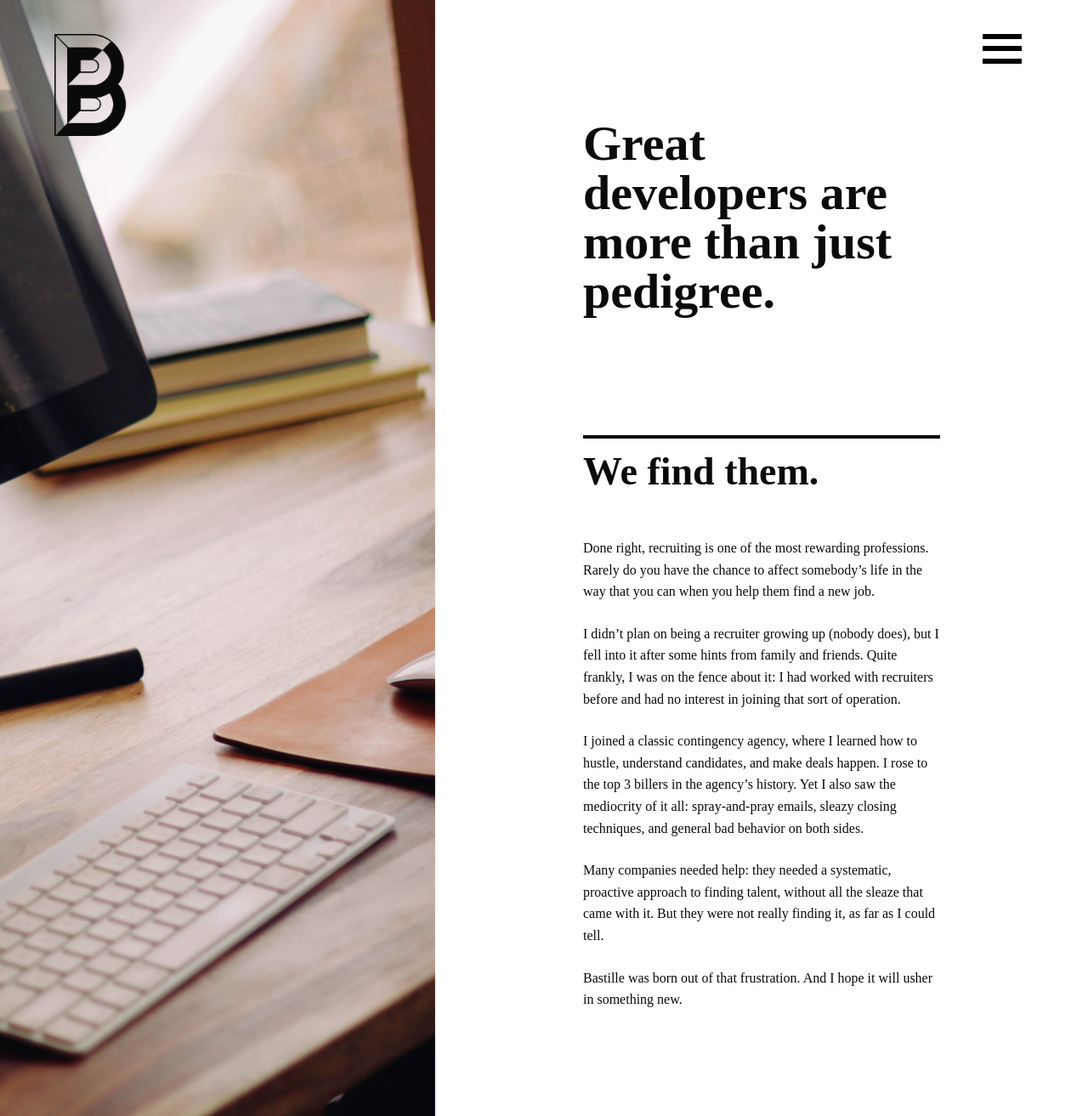
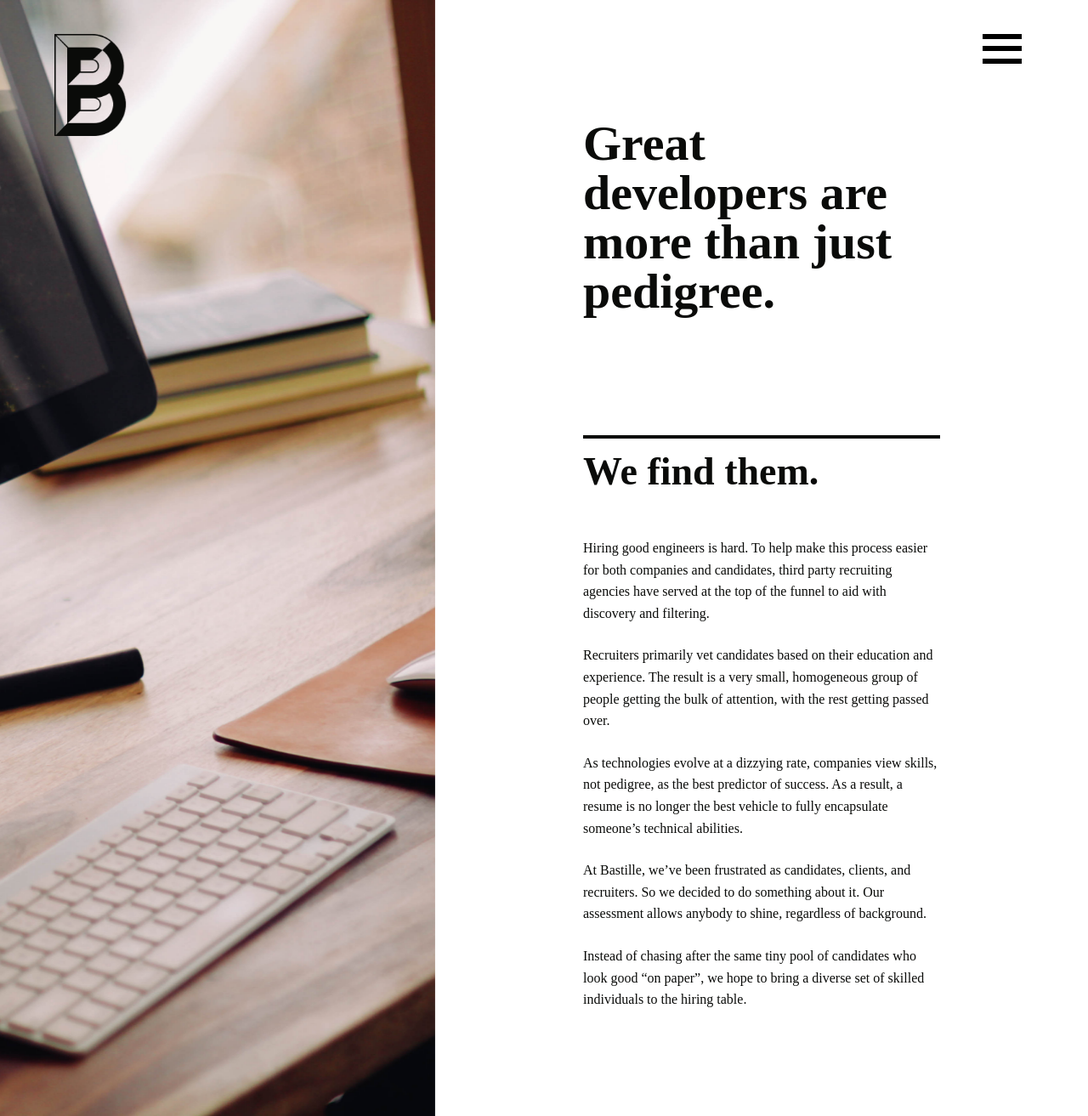
Before and after one commit to bastilleagency/bastille, a Jekyll site: the page built from about.markdown, in a window 1280 px wide. Shown: the whole page at 85% size. Built offline with Jekyll 4.4.1, drawn with Linux system fonts in a browser that asks for light colours; nearby versions of some CDN libraries; some web fonts are replaced.

Commit message:
Updated About

```diff
--- a/about.markdown
+++ b/about.markdown
@@ -7,12 +7,12 @@ subheading: We find them.
 layout: fixed-image
 ---
 
-Done right, recruiting is one of the most rewarding professions. Rarely do you have the chance to affect somebody’s life in the way that you can when you help them find a new job.
+Hiring good engineers is hard. To help make this process easier for both companies and candidates, third party recruiting agencies have served at the top of the funnel to aid with discovery and filtering.
 
-I didn’t plan on being a recruiter growing up (nobody does), but I fell into it after some hints from family and friends. Quite frankly, I was on the fence about it: I had worked with recruiters before and had no interest in joining that sort of operation.
+Recruiters primarily vet candidates based on their education and experience. The result is a very small, homogeneous group of people getting the bulk of attention, with the rest getting passed over.
 
-I joined a classic contingency agency, where I learned how to hustle, understand candidates, and make deals happen. I rose to the top 3 billers in the agency’s history. Yet I also saw the mediocrity of it all: spray-and-pray emails, sleazy closing techniques, and general bad behavior on both sides.
+As technologies evolve at a dizzying rate, companies view skills, not pedigree, as the best predictor of success. As a result, a resume is no longer the best vehicle to fully encapsulate someone’s technical abilities.
 
-Many companies needed help: they needed a systematic, proactive approach to finding talent, without all the sleaze that came with it. But they were not really finding it, as far as I could tell.
+At Bastille, we've been frustrated as candidates, clients, and recruiters. So we decided to do something about it. Our assessment allows anybody to shine, regardless of background.
 
-Bastille was born out of that frustration. And I hope it will usher in something new.
+Instead of chasing after the same tiny pool of candidates who look good "on paper", we hope to bring a diverse set of skilled individuals to the hiring table.
```
